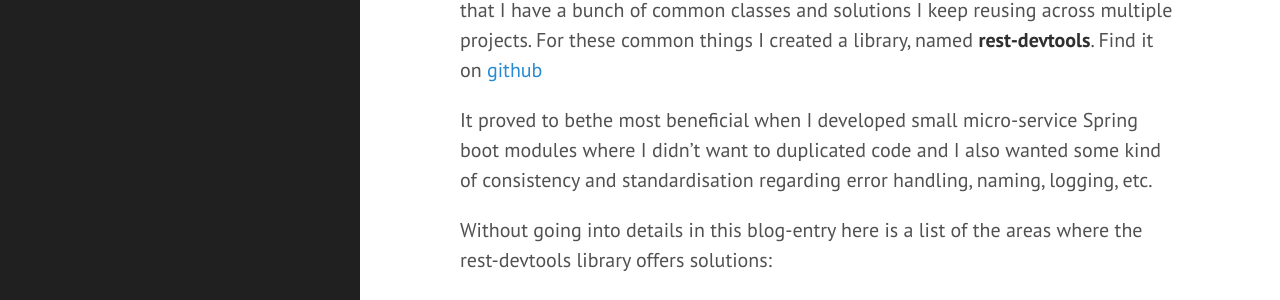
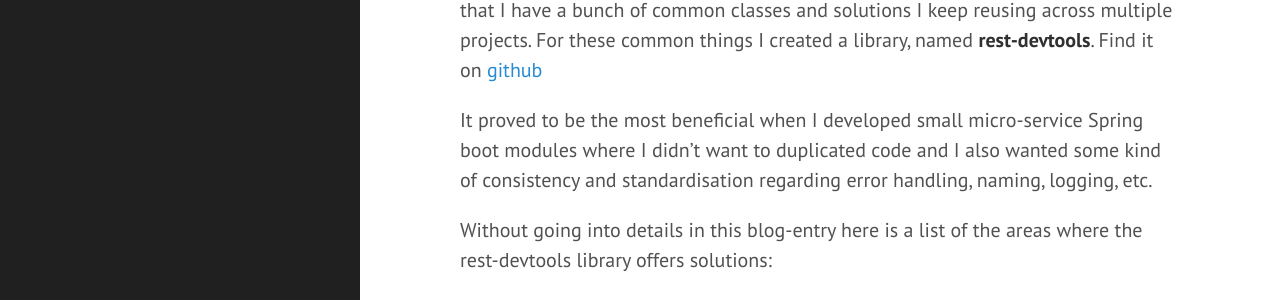
Before and after one commit to timeamolnar/tamaslang.github.io, a Jekyll site: the page built from _posts/2015-02-16-rest-devtools-introduction.md, in a window 1280 px wide and 1279 px high. Shown: the part 265-565 px from the top of the window. Built offline with Jekyll 4.4.1, drawn with Linux system fonts in a browser that asks for light colours; Markdown is read by kramdown in place of the engine named in the settings.

Commit message:
fix typo

```diff
--- a/_posts/2015-02-16-rest-devtools-introduction.md
+++ b/_posts/2015-02-16-rest-devtools-introduction.md
@@ -7,7 +7,7 @@ I have been developing Spring based applications for a while now and I realised
 For these common things I created a library, named <strong>rest-devtools</strong>.
 Find it on <a href="https://github.com/tamaslang/rest-devtools" target="_blank">github</a>
 
-It proved to bethe most beneficial when I developed small micro-service Spring boot modules where I didn't want to duplicated code and I also wanted some kind of consistency and standardisation regarding error handling, naming, logging, etc.
+It proved to be the most beneficial when I developed small micro-service Spring boot modules where I didn't want to duplicated code and I also wanted some kind of consistency and standardisation regarding error handling, naming, logging, etc.
 
 Without going into details in this blog-entry here is a list of the areas where the rest-devtools library offers solutions:<br/>
 
```
